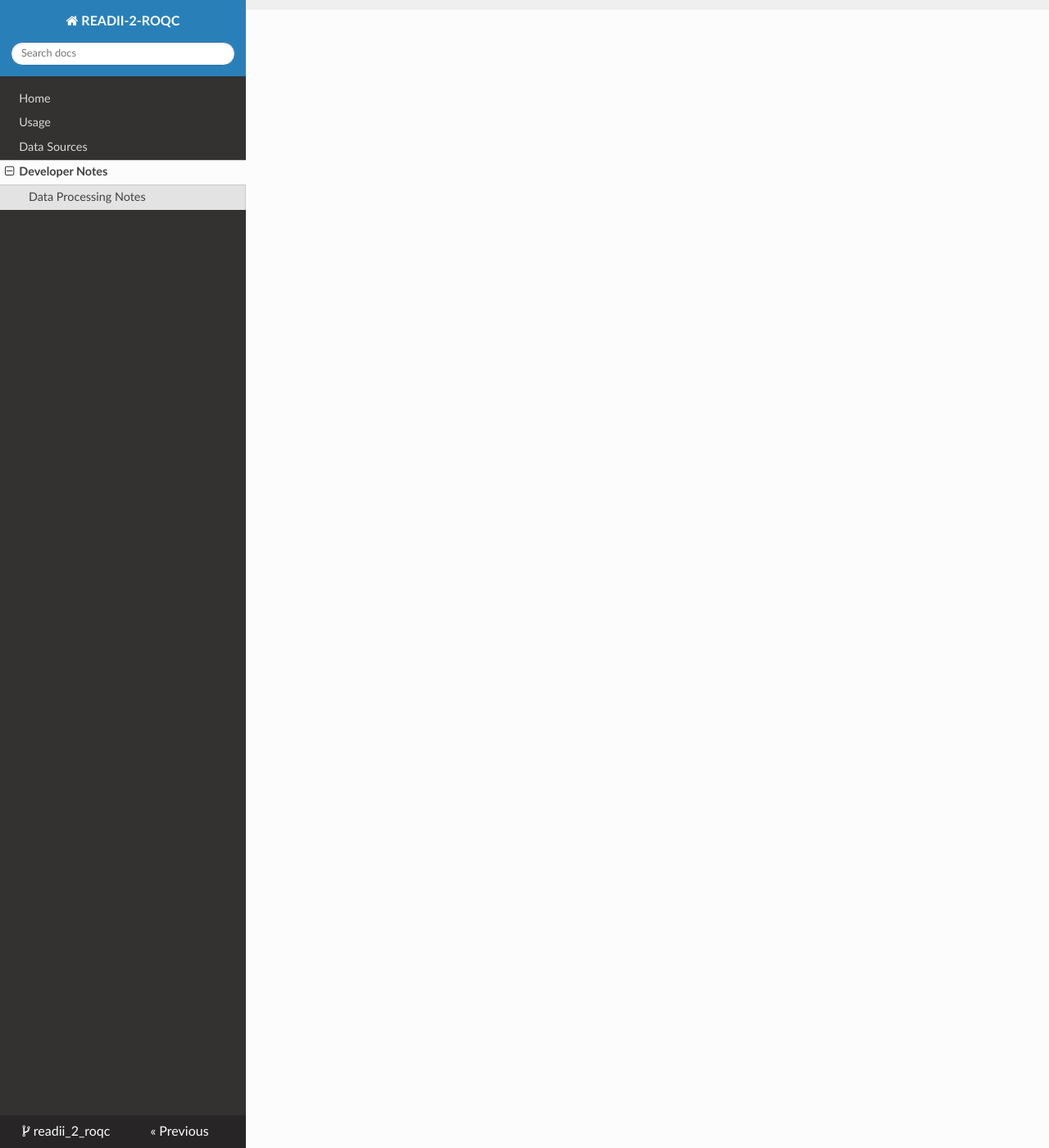
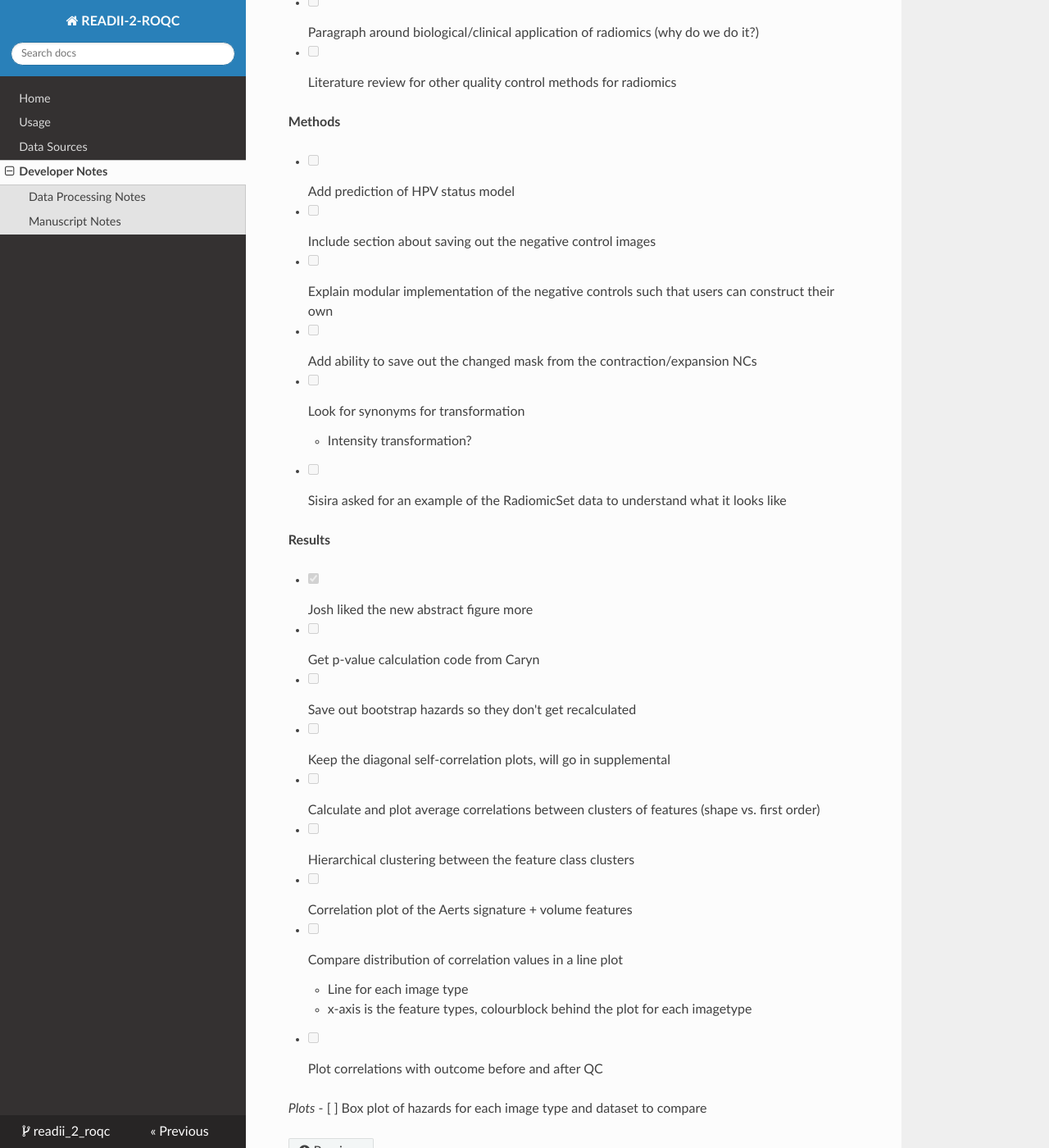
Before and after one commit to bhklab/readii_2_roqc, an MkDocs documentation site: the page built from docs/devnotes.md, in a window 1280 px wide and 1400 px high, scrolled down 1388 px. Shown: the whole window at 82% size. Built offline with MkDocs 1.6.1, drawn with Linux system fonts in a browser that asks for light colours; nearby versions of some CDN libraries; some of the changed text lies outside the part shown.

Commit message:
docs: add notes from manuscript review May 14

```diff
--- a/docs/devnotes.md
+++ b/docs/devnotes.md
@@ -43,3 +43,40 @@
 
 * HN1 - going to make a SampleID column in the mit2_index
 * Rerunning all the MIT and feature extraction
+
+
+## Manuscript Notes
+[2025-05-14] Manuscript Review Feedback Notes
+
+**Introduction/Background**
+
+- [ ] Paragraph around biological/clinical application of radiomics (why do we do it?)
+- [ ] Literature review for other quality control methods for radiomics
+
+**Methods**
+
+- [ ] Add prediction of HPV status model
+- [ ] Include section about saving out the negative control images
+- [ ] Explain modular implementation of the negative controls such that users can construct their own
+- [ ] Add ability to save out the changed mask from the contraction/expansion NCs
+- [ ] Look for synonyms for transformation
+    * Intensity transformation?
+- [ ] Sisira asked for an example of the RadiomicSet data to understand what it looks like
+
+
+**Results**
+
+- [X] Josh liked the new abstract figure more
+- [ ] Get p-value calculation code from Caryn
+- [ ] Save out bootstrap hazards so they don't get recalculated
+- [ ] Keep the diagonal self-correlation plots, will go in supplemental
+- [ ] Calculate and plot average correlations between clusters of features (shape vs. first order)
+- [ ] Hierarchical clustering between the feature class clusters
+- [ ] Correlation plot of the Aerts signature + volume features
+- [ ] Compare distribution of correlation values in a line plot
+    * Line for each image type
+    * x-axis is the feature types, colourblock behind the plot for each imagetype
+- [ ] Plot correlations with outcome before and after QC
+
+*Plots*
+- [ ] Box plot of hazards for each image type and dataset to compare
```
